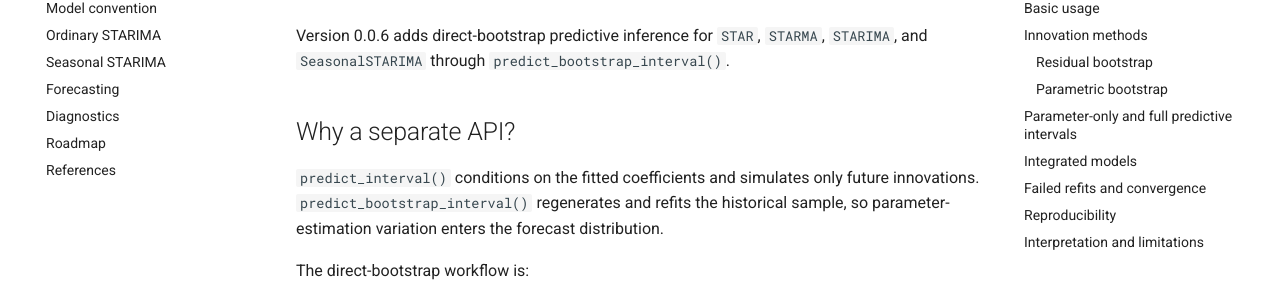
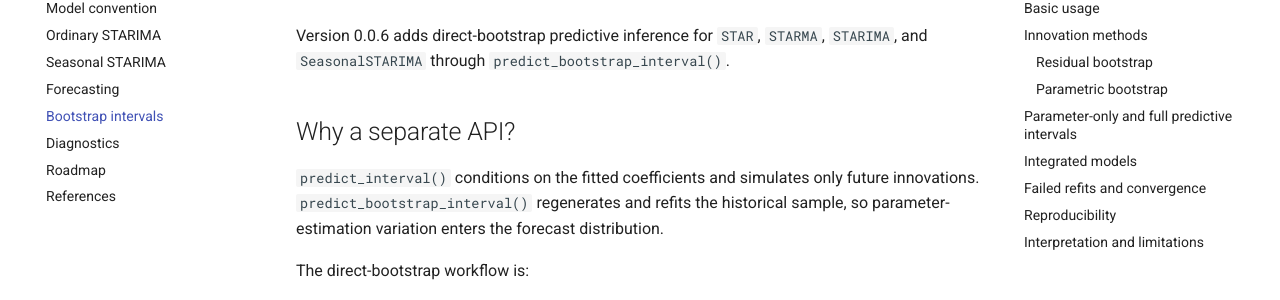
Before and after one commit to hujinghaoabcd/pySTARMAx, an MkDocs documentation site: the page built from docs/bootstrap.md, in a window 1280 px wide. Shown: the part 157-457 px from the top of the page. Built offline with MkDocs 1.6.1 and Material for MkDocs 9.7.7, drawn with Linux system fonts in a browser that asks for light colours; comment, search, counter and statistics services are not loaded.

Commit message:
Add bootstrap documentation to navigation

```diff
--- a/mkdocs.yml
+++ b/mkdocs.yml
@@ -10,6 +10,7 @@ nav:
   - Ordinary STARIMA: starima.md
   - Seasonal STARIMA: seasonal.md
   - Forecasting: forecasting.md
+  - Bootstrap intervals: bootstrap.md
   - Diagnostics: diagnostics.md
   - Roadmap: roadmap.md
   - References: references.md
```
